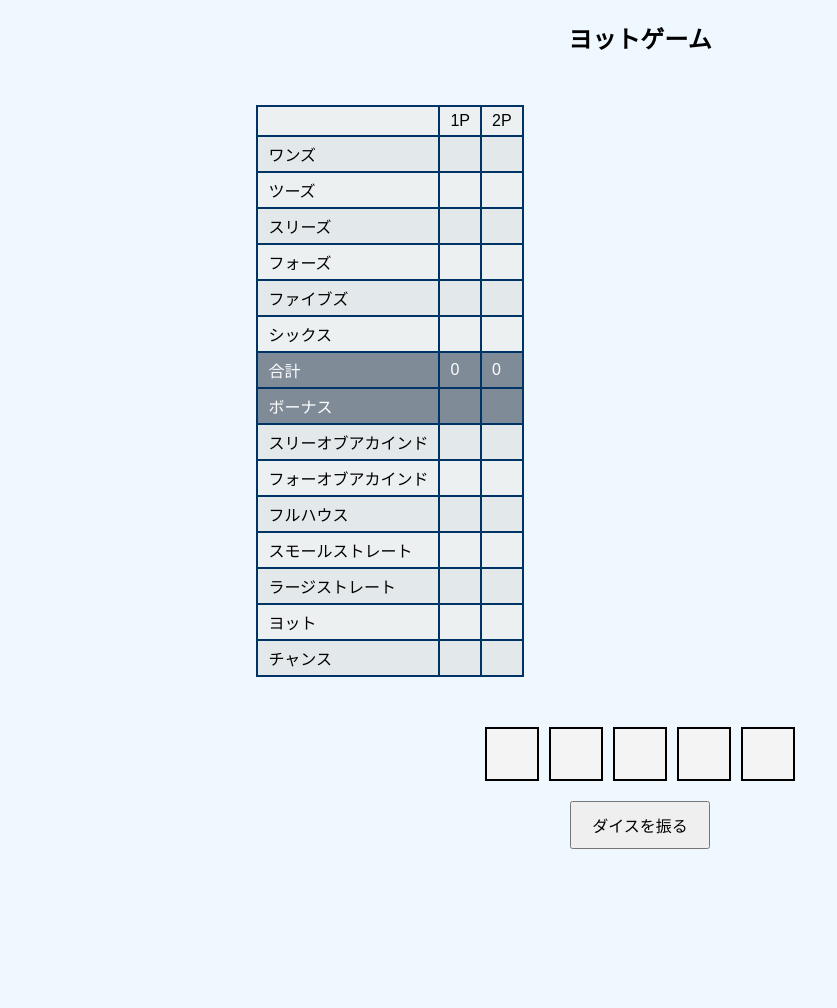
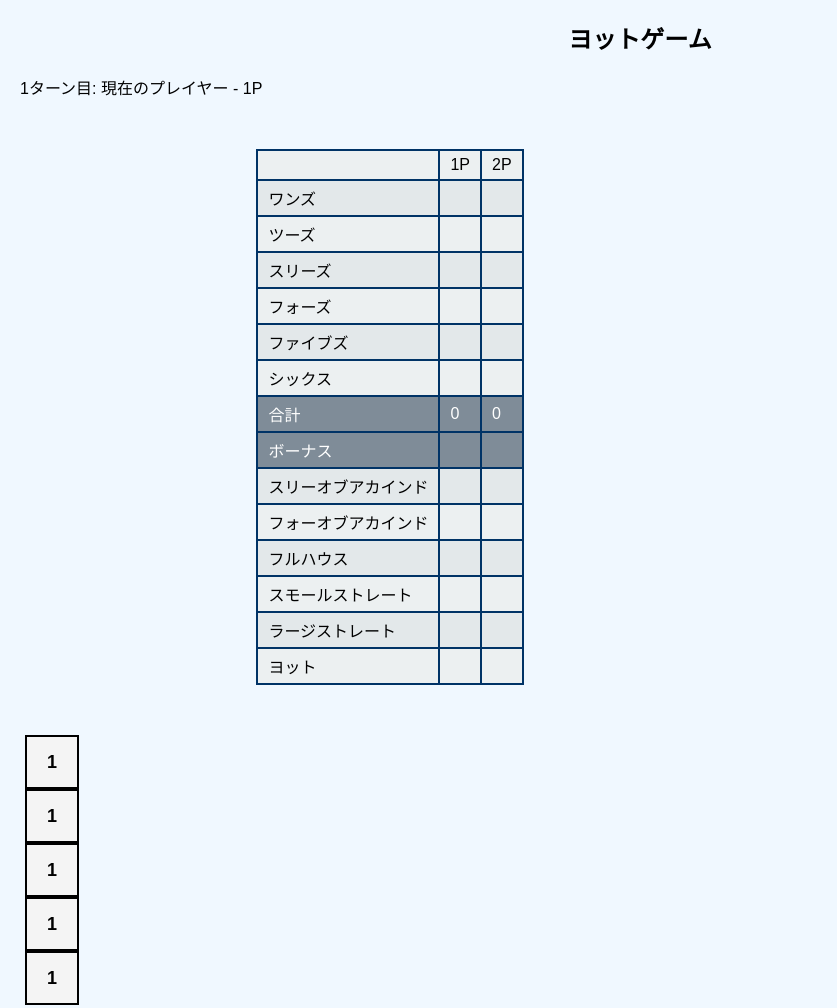
Before and after one commit to Okiyama0201/yacht-game, a plain HTML site: page index.html in a window 1280 px wide. Shown: the top 1008 px of the page, without its empty margins (0-837 px from the left). Before the commit the page ends 869 px from the top, so only its background shows below. Drawn offline with Linux system fonts and the light colour scheme.

Commit message:
index.html を更新

```diff
--- a/index.html
+++ b/index.html
@@ -8,6 +8,7 @@
 </head>
 <body>
     <header>ヨットゲーム</header>
+    <div id="turn-info">1ターン目: 現在のプレイヤー - 1P</div>
     <table class="custom-table">
         <thead>
             <tr>
@@ -20,25 +21,56 @@
             </tr>
         </thead>
         <tbody>
-            <tr><td>ツーズ</td><td></td><td></td></tr>
-            <tr><td>スリーズ</td><td></td><td></td></tr>
-            <tr><td>フォーズ</td><td></td><td></td></tr>
-            <tr><td>ファイブズ</td><td></td><td></td></tr>
-            <tr><td>シックス</td><td></td><td></td></tr>
-            <tr class="total"><td>合計</td><td>0</td><td>0</td></tr>
-            <tr class="bonus"><td>ボーナス</td><td></td><td></td></tr>
-            <tr><td>スリーオブアカインド</td><td></td><td></td></tr>
-            <tr><td>フォーオブアカインド</td><td></td><td></td></tr>
-            <tr><td>フルハウス</td><td></td><td></td></tr>
-            <tr><td>スモールストレート</td><td></td><td></td></tr>
-            <tr><td>ラージストレート</td><td></td><td></td></tr>
-            <tr><td>ヨット</td><td></td><td></td></tr>
-            <tr><td>チャンス</td><td></td><td></td></tr>
+            <tr>
+                <td>ツーズ</td><td></td><td></td>
+            </tr>
+            <tr>
+                <td>スリーズ</td><td></td><td></td>
+            </tr>
+            <tr>
+                <td>フォーズ</td><td></td><td></td>
+            </tr>
+            <tr>
+                <td>ファイブズ</td><td></td><td></td>
+            </tr>
+            <tr>
+                <td>シックス</td><td></td><td></td>
+            </tr>
+            <tr class="total">
+                <td>合計</td><td>0</td><td>0</td>
+            </tr>
+            <tr class="bonus">
+                <td>ボーナス</td><td></td><td></td>
+            </tr>
+            <tr>
+                <td>スリーオブアカインド</td><td></td><td></td>
+            </tr>
+            <tr>
+                <td>フォーオブアカインド</td><td></td><td></td>
+            </tr>
+            <tr>
+                <td>フルハウス</td><td></td><td></td>
+            </tr>
+            <tr>
+                <td>スモールストレート</td><td></td><td></td>
+            </tr>
+            <tr>
+                <td>ラージストレート</td><td></td><td></td>
+            </tr>
+            <tr>
+                <td>ヨット</td><td></td><td></td>
+            </tr>
         </tbody>
     </table>
 
-    <div id="diceArea"></div>
-    <button id="rollDice">ダイスを振る</button>
+    <div class="dice-container">
+        <div class="dice" id="dice1">1</div>
+        <div class="dice" id="dice2">1</div>
+        <div class="dice" id="dice3">1</div>
+        <div class="dice" id="dice4">1</div>
+        <div class="dice" id="dice5">1</div>
+        <button id="roll-button">ダイスを振る</button>
+    </div>
 
     <script src="script.js"></script>
 </body>
```
